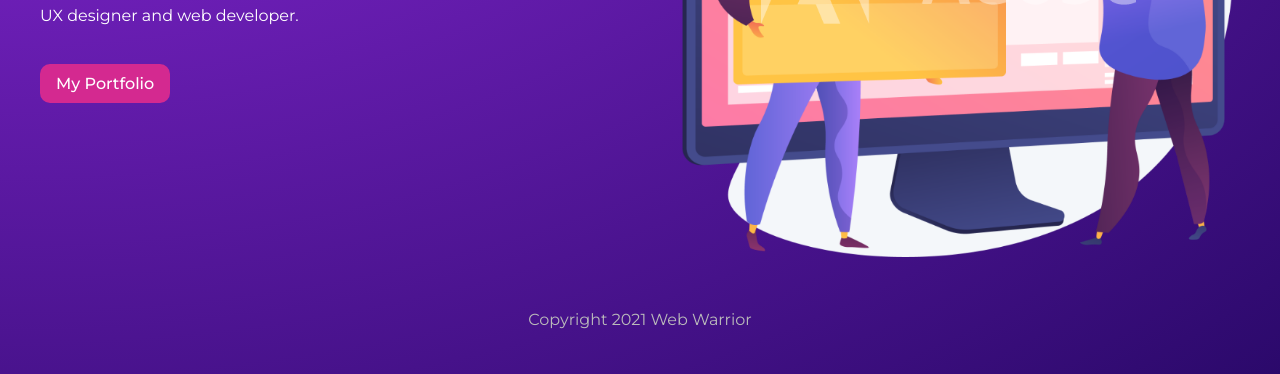
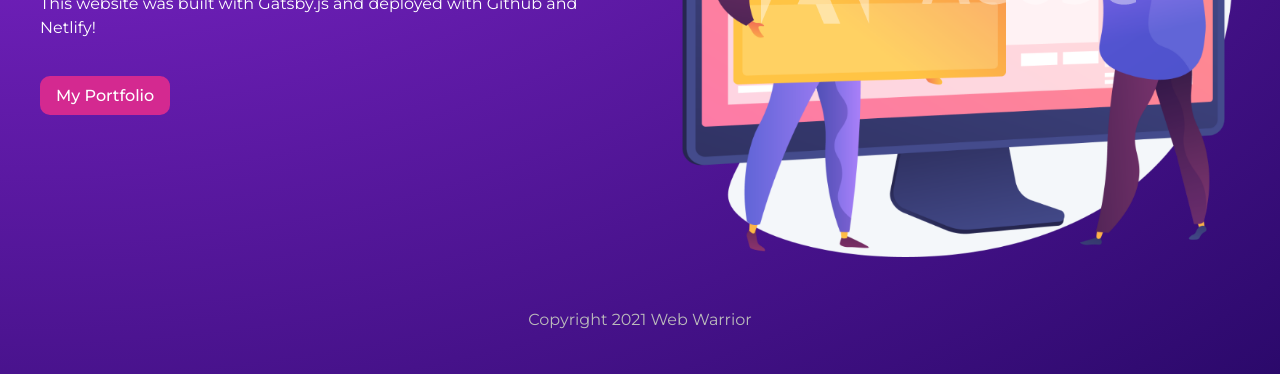
Before and after one commit to sumayahalmohanna/web-warrior-demo, a Gatsby site: page / in a window 1280 px wide. Shown: the part 426-800 px from the top of the page. Built offline with nearby package versions, Linux system fonts and the light colour scheme; Gatsby itself is replaced by a stand-in of ours.

Commit message:
homepage-update

```diff
--- a/src/pages/index.js
+++ b/src/pages/index.js
@@ -14,7 +14,7 @@ export default function Home({data}) {
         <div>
           <h2>Design</h2>
           <h3>Develop & Deploy</h3>
-          <p>UX designer and web developer.</p>
+          <p>This website was built with Gatsby.js and deployed with Github and Netlify!</p>
           <Link className={styles.btn} to='/projects'>My Portfolio</Link>
         </div>
         <GatsbyImage image={data.file.childImageSharp.gatsbyImageData} alt='banner image.'/>
```
